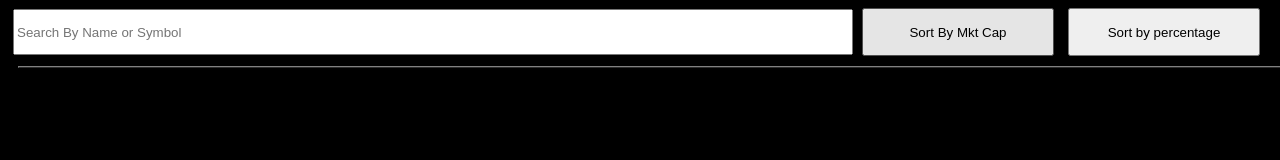
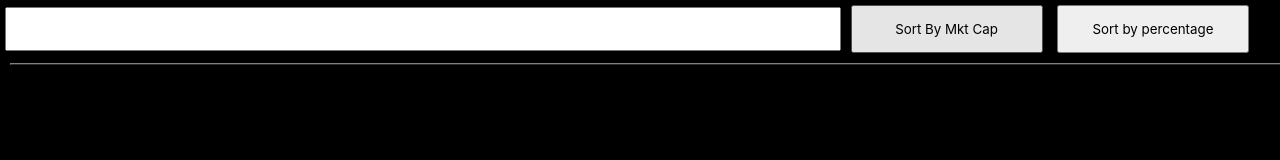
Before and after one commit to sandip9851/bitcoin_app, a plain HTML site: page index.html in a window 1280 px wide. In both pictures the pointer is over the button "Sort By Mkt Cap". Drawn offline with Linux system fonts and the light colour scheme; no server answers.

Commit message:
version - 1.3

```diff
--- a/script.js
+++ b/script.js
@@ -1,12 +1,8 @@
-
-
 const url="https://api.coingecko.com/api/v3/coins/markets?vs_currency=usd&order=market_cap_desc&per_page=10&page=1&sparkline=false";
-
 const table = document.querySelector(".data-table");
 const marketButton = document.getElementById("btn-market");
 const percentageButton = document.getElementById("btn-percent");
-// searchbar not sure, correct next line.
-const searchBar =document.getElementById('SearchBar')
+const searchBar=document.getElementById('SearchBar');
 let mainData;
 window.onload = ()=>{
     fetchAndDisplayMainTable();
@@ -17,12 +13,12 @@ async function fetchAndDisplayMainTable(){
     try{
         const response= await fetch(url);
         mainData= await response.json();
-       // console.log(mainData);
+        console.log("fetched mainData:",mainData);
         //for displaying mainTable
          displayData(mainData);
     }
     catch(error){
-        console.log(error);
+        console.error("Error while fetching main data", error);
     }
 }
 
@@ -62,7 +58,7 @@ else {
 //sort by mktcap
 marketButton.addEventListener('click',()=>{
 console.log('clicked marketbutton')
-//console.log(mainData);
+console.log(mainData);
 let tempData=mainData;
 let sortedData=tempData.sort((a,b)=>{
     return a.market_cap-b.market_cap;
@@ -72,14 +68,16 @@ displayData(sortedData);
 
 //sort by percentage
 percentageButton.addEventListener('click',()=>{
-    //console.log('clicked percentageButton')
-    //console.log(mainData);
+    console.log('clicked percentageButton')
+    console.log(mainData);
     let tempData=mainData;
     let sortedData=tempData.sort((a,b)=>{
         return a.price_change_percentage_24h-b.price_change_percentage_24h;
     })
     displayData(sortedData);
     })
+//-------------------------------------------------//
+// till here program is running okay
 
 
 //debouncing function
@@ -96,6 +94,7 @@ function debounce(fn, delay=300) {
   }
 
 
+
 //search event calling
 let displaySearch = debounce(searchData, 300);
 searchBar.addEventListener("keyup", displaySearch);
@@ -103,15 +102,15 @@ searchBar.addEventListener("keyup", displaySearch);
 
 //search function //triple check
 function searchData(event){
-    //console.log("Fetching data for: ",event.target.value);
-    //console.log("searcing in",mainData);
+    console.log("Fetching data for: ",event.target.value);
+    console.log("searcing in",mainData);
     let tempData=mainData;
     try{
         let filteredData=tempData.filter((el)=>{
             //logic for filtering
             return el.name.toLowerCase().includes(event.target.value.toLowerCase()) || el.symbol.toLowerCase().includes(event.target.value.toLowerCase()) ;
         });
-        //console.log(filteredData);
+        console.log(filteredData);
         displayData(filteredData)
     } catch (error) {
         console.error("Error fetching data for searched value:", error);
--- a/style.css
+++ b/style.css
@@ -1,3 +1,11 @@
+* {
+  padding: 0;
+  margin: 0;
+  font-family: "Inter", sans-serif;
+
+}
+
+
 body{
   background-color: black;
   color: white;
@@ -9,12 +17,22 @@ body{
   height: 5vh;
 
 }
+#SearchBar::placeholder{
+  padding-left: 20px;
+  color: white;
+}
 
 button{
   width: 15vw;
   height: 6vh;
   margin-inline: 5px;
 }
+
+button:hover {
+  cursor: pointer;
+
+}
+
 #navbar{
   margin: 5px;
 }
@@ -30,6 +48,11 @@ img{
   width: 30px;
   height: 30px;
 }
+td:hover{
+  cursor: pointer;
+  color: blue;
+  font-weight: 900;
+}
 
 
 .positive{
@@ -38,71 +61,3 @@ img{
 .negative{
   color: red;
 }
-
-
-
-
-
-
-
-
-
-
-
-
-
-
-
-
-
-
-/*body{
-  background-color: black;
-  color: white;
-}
-
-
-#SearchBar{
-  width: 65vw;
-  height: 5vh;
-
-}
-
-button{
-  width: 15vw;
-  height: 6vh;
-  margin-inline: 5px;
-}
-#navbar{
-  margin: 5px;
-}
-.data-table{
-  width: 100%;
-  margin: 10px;
-  font-size: 1.5rem;
-
-}
-.new-data-table{
-  width: 100%;
-  margin: 10px;
-  font-size: 1.5rem;
-}
-.new-data-table2{
-  width: 100%;
-  margin: 10px;
-  font-size: 1.5rem;
-}
-.search-results-table{
-  width: 100%;
-  margin: 10px;
-  font-size: 1.5rem;
-}
-
-img{
-  width: 30px;
-  height: 30px;
-}
-
-.percen{
-  color: green;
-}*/
```
Lines whose indentation alone changed are shown as unchanged.
